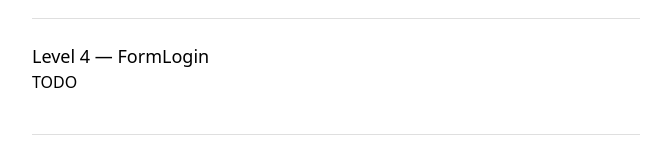
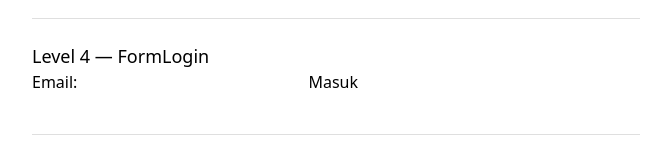
Before and after one commit to webdev-if-its/frontend-5053241045, a React (Vite) app in the folder pertemuan-04/: page / in a window 1280 px wide. Shown: the part 494-654 px from the top of the page, without its empty margins (304-975 px from the left). Built offline with nearby package versions, Linux system fonts and the light colour scheme.

Commit message:
pertemuan-04: level 4 selesai

```diff
--- a/pertemuan-04/src/components/FormLogin.tsx
+++ b/pertemuan-04/src/components/FormLogin.tsx
@@ -3,6 +3,24 @@
 // "Masuk". Saat form dikirim: cegah reload halaman (e.preventDefault()),
 // lalu panggil onLogin dengan isi email.
 // Lihat SOAL.md untuk kontrak lengkap.
-export function FormLogin(props: any) {
-  return <p>TODO</p>
+export function FormLogin(props: { onLogin: (email: string) => void }) {
+  return (
+    <form
+      onSubmit={(e) => {
+        e.preventDefault();
+
+        const formData = new FormData(e.currentTarget);
+        const email = formData.get("email") as string;
+
+        props.onLogin(email);
+      }}
+    >
+      <label>
+        Email:
+        <input type="email" name="email" required />
+      </label>
+
+      <button type="submit">Masuk</button>
+    </form>
+  );
 }
```
